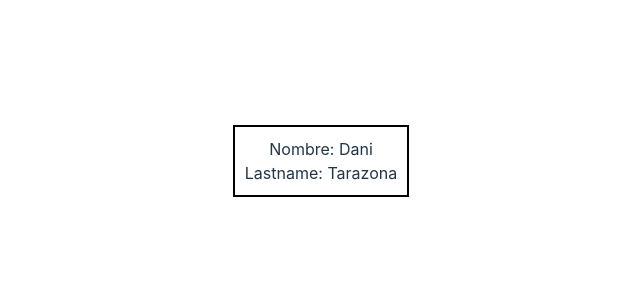
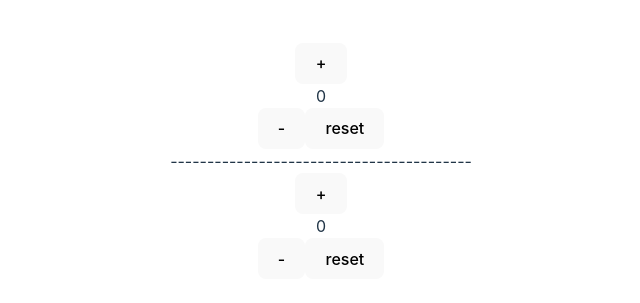
Before and after one commit to GeeksHubsAcademy/FD-23-05-react-useState-useEffect, a React (Vite) app: page / in a window 1280 px wide. Shown: the part 239-542 px from the top of the page, without its empty margins (319-959 px from the left). Built offline with nearby package versions, Linux system fonts and the light colour scheme.

Commit message:
feat: counter

```diff
--- a/src/App.tsx
+++ b/src/App.tsx
@@ -1,11 +1,21 @@
 import './App.css'
-import Bienvenido from './common/Bienvenido/Bienvenido'
+import Counter from './common/Counter/Counter'
+// import Bienvenido from './common/Bienvenido/Bienvenido'
 
 function App() {
 
   return (
     <>
-      <Bienvenido name="Dani" lastname="Tarazona" />
+      {/* <Bienvenido name="Dani" lastname="Tarazona" /> */}
+
+      <Counter />
+      <div>
+        -----------------------------------------
+      </div>
+      <div>
+        <Counter />
+      </div>
+
     </>
   )
 }
--- /dev/null
+++ b/src/common/Counter/Counter.tsx
@@ -0,0 +1,31 @@
+import { useState } from "react";
+
+const Counter = () => {
+
+  // const num = 500;
+  // num = num + 1
+
+  const [num, setNum] = useState(0);
+
+  const incrementHandler = () => {
+    setNum(num + 1)
+  }
+  const decrementHandler = () => {
+    setNum(num - 1)
+  }
+
+  const reset = () => {
+    setNum(0)
+  }
+
+  return (
+    <>
+        <button onClick={incrementHandler}> + </button>
+        <div> { num } </div>
+        <button onClick={() => decrementHandler()}> - </button>
+        <button onClick={() => reset}> reset </button>
+    </>
+  )
+}
+
+export default Counter;
```
Also changed, not shown: src/common/Counter/Counter.css (added).
